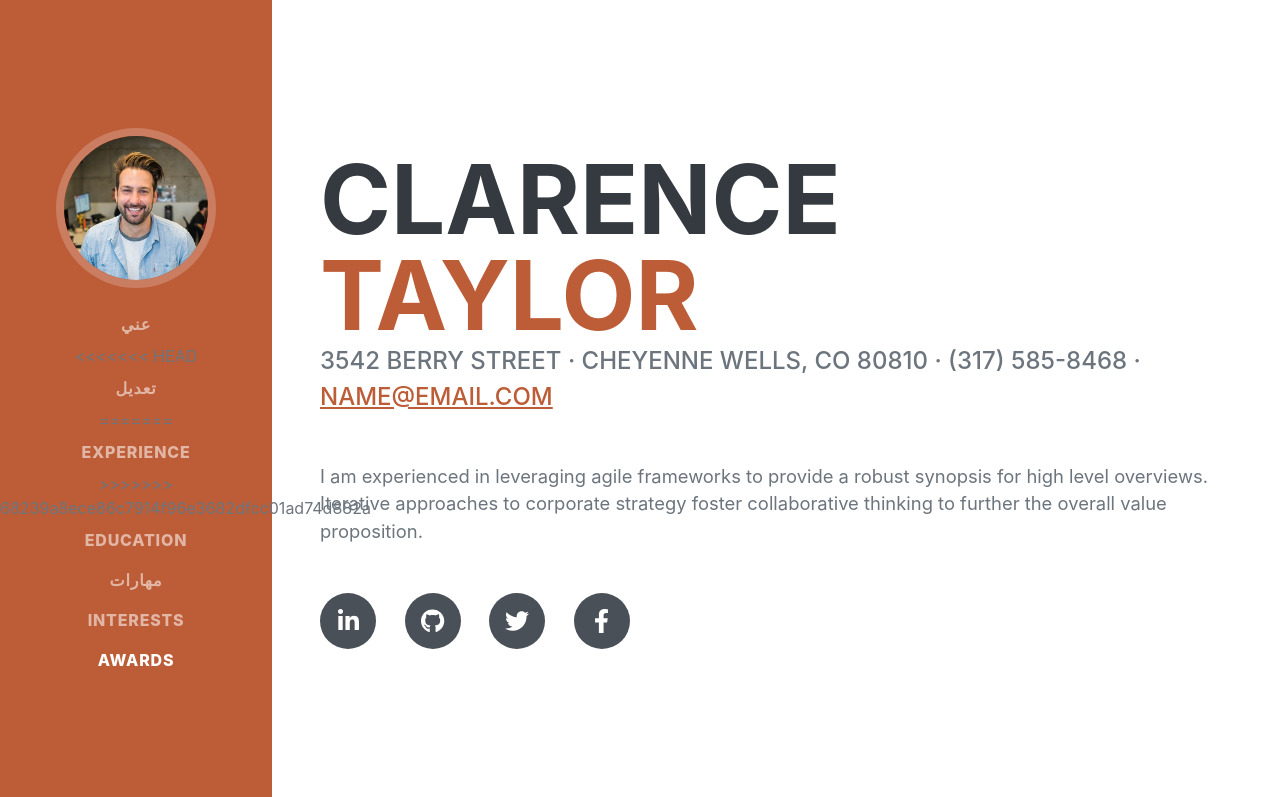
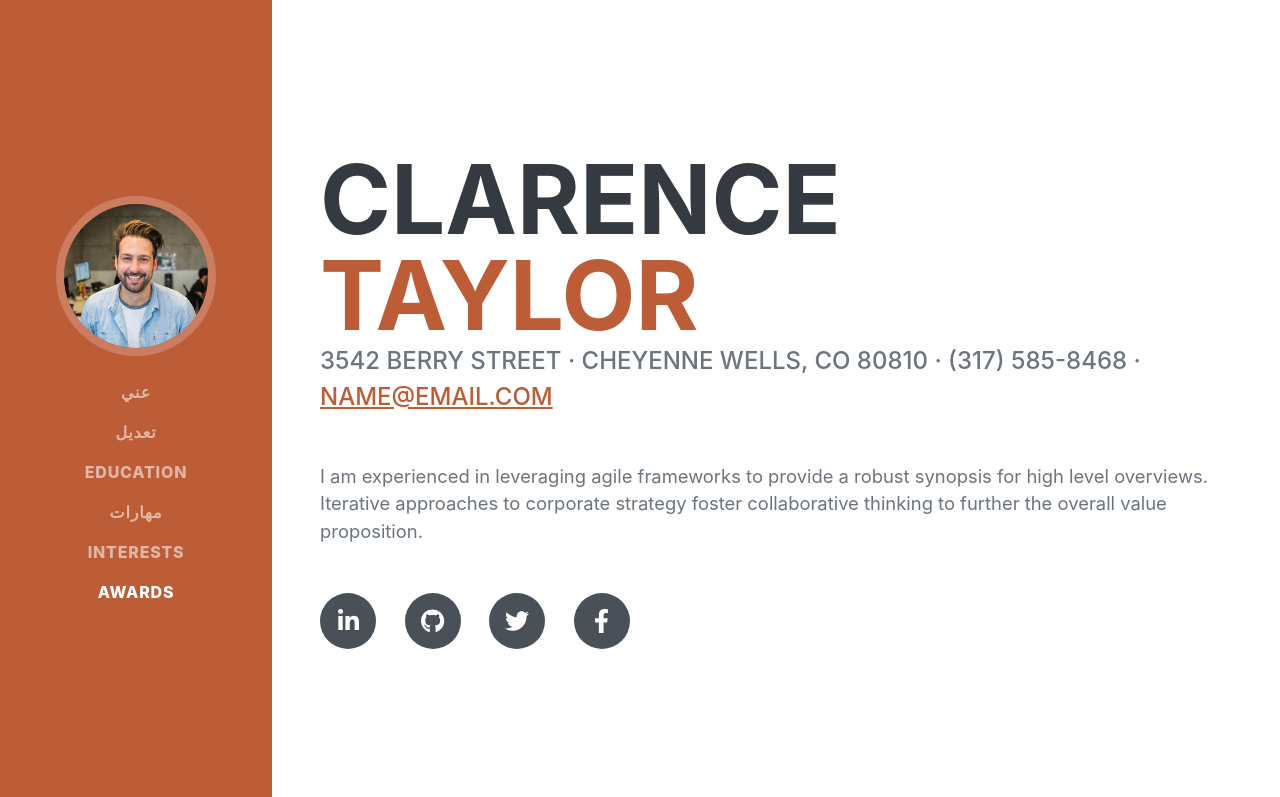
Before and after one commit to Khaleeed2/projcv, a plain HTML site: page index.html in a window 1280 px wide. Shown: the top 797 px of the page. Drawn offline with nearby package versions, Linux system fonts and the light colour scheme; a web font is replaced by a local one.

```diff
--- a/index.html
+++ b/index.html
@@ -26,11 +26,7 @@
             <div class="collapse navbar-collapse" id="navbarResponsive">
                 <ul class="navbar-nav">
                     <li class="nav-item"><a class="nav-link js-scroll-trigger" href="#about">عني</a></li>
-<<<<<<< HEAD
                     <li class="nav-item"><a class="nav-link js-scroll-trigger" href="#experience">تعديل</a></li>
-=======
-                    <li class="nav-item"><a class="nav-link js-scroll-trigger" href="#experience">Experience</a></li>
->>>>>>> 68239a8ece86c7914f96e3682dfcc01ad74d882a
                     <li class="nav-item"><a class="nav-link js-scroll-trigger" href="#education">Education</a></li>
                     <li class="nav-item"><a class="nav-link js-scroll-trigger" href="#skills">مهارات</a></li>
                     <li class="nav-item"><a class="nav-link js-scroll-trigger" href="#interests">Interests</a></li>
```
